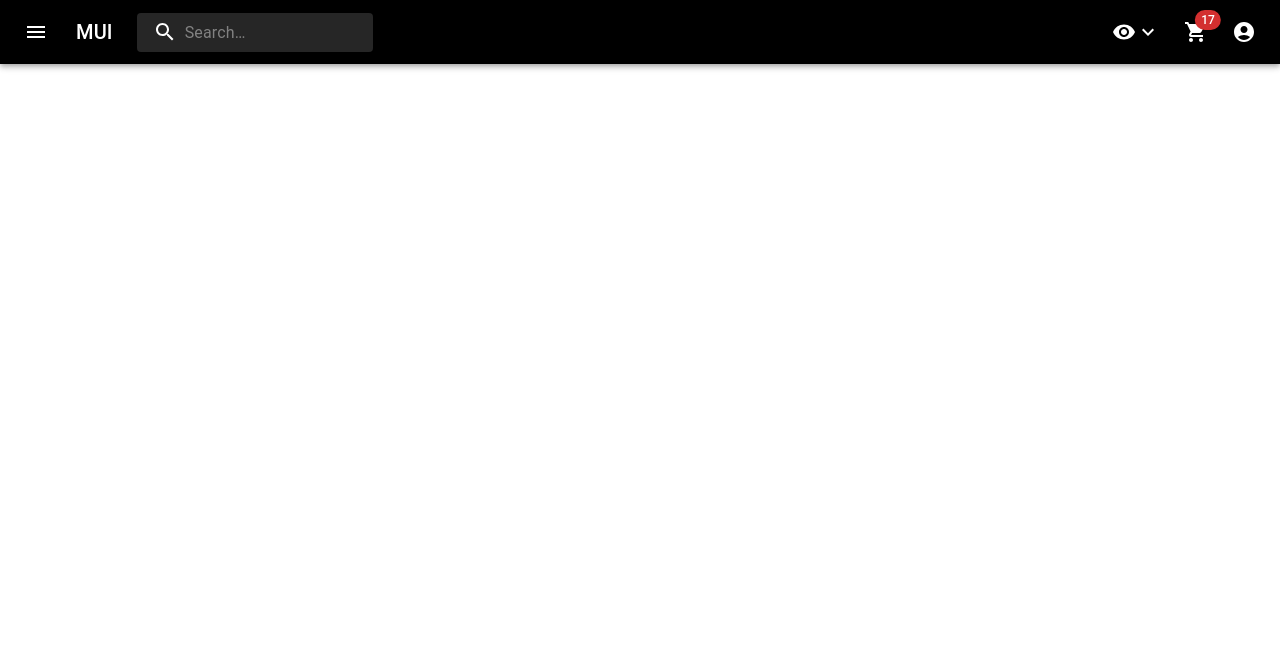
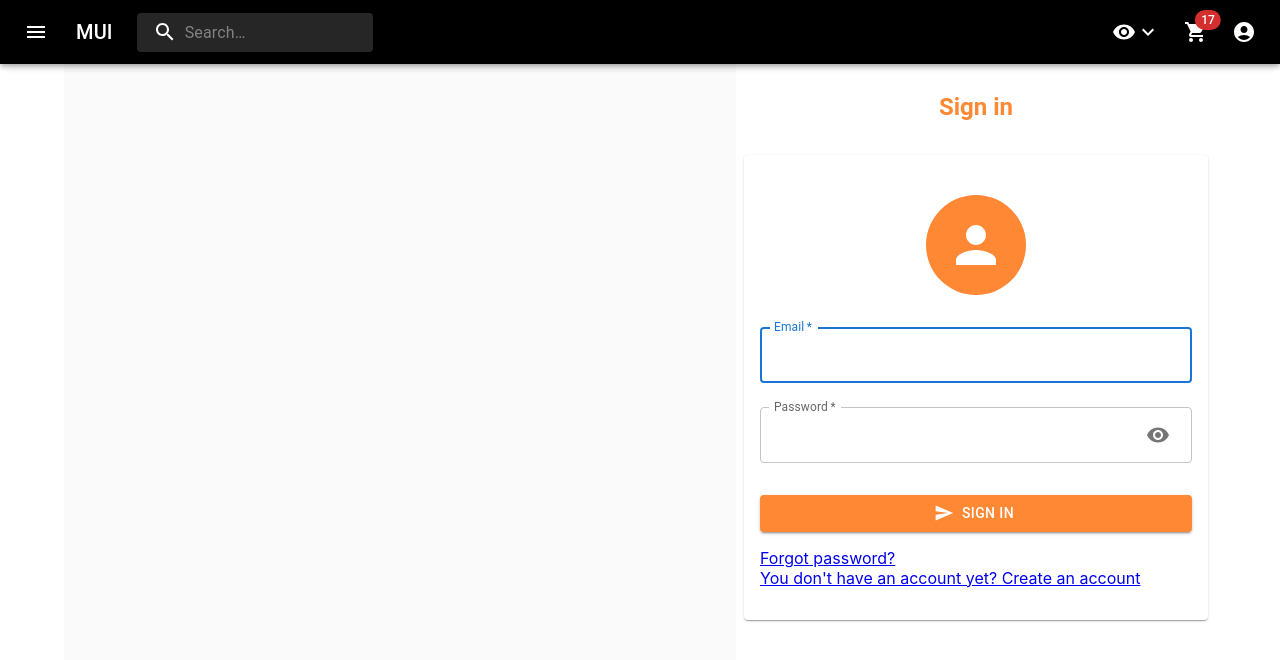
Before and after one commit to Klizlo/EventApp, a React (Create React App) app in the folder frontend/: page /login in a window 1280 px wide. Before the commit this address had no page. Shown: the top 660 px of the page. Built offline with nearby package versions, Linux system fonts and the light colour scheme.

Commit message:
Add login page
Modify NavBar. Now it's sticky.

Add dependency:
* @mui/lab

```diff
--- a/frontend/package.json
+++ b/frontend/package.json
@@ -7,6 +7,7 @@
     "@emotion/styled": "^11.11.0",
     "@mui/icons-material": "^5.14.16",
     "@mui/material": "^5.14.17",
+    "@mui/lab": "^5.0.0-alpha.152",
     "@testing-library/jest-dom": "^5.17.0",
     "@testing-library/react": "^13.4.0",
     "@testing-library/user-event": "^13.5.0",
--- a/frontend/src/App.js
+++ b/frontend/src/App.js
@@ -2,6 +2,7 @@ import './App.css';
 import NavBar from "./components/navigation/NavBar";
 import { BrowserRouter, Route, Routes} from 'react-router-dom';
 import React, {} from "react"
+import LoginPage from "./webpages/Account/LoginPage";
 
 function App() {
 
@@ -30,7 +31,7 @@ function App() {
         <BrowserRouter>
           <NavBar sites={sites}/>
           <Routes>
-            <Route />
+            <Route path="/login" element={<LoginPage />}/>
           </Routes>
         </BrowserRouter>
       </React.StrictMode>
--- a/frontend/src/components/navigation/NavBar.js
+++ b/frontend/src/components/navigation/NavBar.js
@@ -203,7 +203,7 @@ const NavBar = ({sites}) => {
 
     return (
         <Box sx={{ flexGrow: 1 }}>
-            <AppBar position="static" sx={{
+            <AppBar position="fixed" sx={{
                 background: "black"
             }}>
                 <Toolbar>
--- /dev/null
+++ b/frontend/src/webpages/Account/LoginPage.js
@@ -0,0 +1,168 @@
+import {useState} from "react";
+import {
+    Alert,
+    Avatar,
+    Box, Button,
+    Container,
+    Grid, IconButton, InputAdornment,
+    Paper,
+    TextField,
+    Typography
+} from "@mui/material";
+import {Person, VisibilityOff} from "@mui/icons-material";
+import {Link} from "react-router-dom";
+import {LoadingButton} from "@mui/lab";
+import SaveIcon from '@mui/icons-material/Send';
+import VisibilityIcon from "@mui/icons-material/Visibility";
+import ErrorIcon from '@mui/icons-material/Error';
+
+export default function LoginPage() {
+
+    const [data, setData] = useState({
+        email: "",
+        password: ""
+    });
+    const [checked, setChecked] = useState(false);
+    const [error, setError] = useState("");
+    const [emailError, setEmailError] = useState("");
+    const [passwordError, setPasswordError] = useState("");
+    const [showPassword, setShowPassword] = useState(false);
+    const [loading, setLoading] = useState(false);
+
+    const handleShowPassword = () => setShowPassword(!showPassword);
+
+    const handleChange = (e) => {
+        setData({...data, [e.target.name]: e.target.value});
+    };
+
+    const handleSubmit = async (e) => {
+        e.preventDefault();
+        setLoading(true);
+    };
+
+    return (
+        <Container>
+            <Grid container component="main" sx={{ height: '90vh', padding: '2% 0', mt: "20px" }}>
+                <Grid
+                    item
+                    xs={false}
+                    sm={4}
+                    md={7}
+                    sx={{
+                        backgroundImage: '',
+                        backgroundRepeat: 'no-repeat',
+                        backgroundColor: (t) =>
+                            t.palette.mode === 'light' ? t.palette.grey[50] : t.palette.grey[900],
+                        backgroundSize: 'cover',
+                        backgroundPosition: 'center',
+                    }}/>
+                <Grid item xs={12} sm={8} md={5} elevation={6} square>
+                    <Typography
+                        variant="h5"
+                        mt="10%"
+                        color="#FF8834"
+                    >
+                        <strong>Sign in</strong>
+                    </Typography>
+                    <Box
+                        component={Paper}
+                        sx={{
+                            my: 4,
+                            mx: 1,
+                            px: 2,
+                            py: 4,
+                            display: 'flex',
+                            flexDirection: 'column',
+                            alignItems: 'center',
+                        }}>
+                        <Avatar sx={{ m: 1, bgcolor: '#FF8834' , width: "100px", height: "100px"}} >
+                            <Person style={{
+                                fontSize: 60
+                            }}/>
+                        </Avatar>
+                        <Box component="form" method="POST" onSubmit={handleSubmit} sx={{ mt: 1 }}>
+                            <TextField
+                                error={emailError !== ""}
+                                margin="normal"
+                                required
+                                fullWidth
+                                id="email"
+                                onChange={handleChange}
+                                label="Email"
+                                name="email"
+                                value={data.email}
+                                autoComplete="email"
+                                autoFocus
+                                InputProps={{
+                                    startAdornment: (
+                                        <InputAdornment position="start">
+                                            {emailError !== "" && <ErrorIcon color="error" />}
+                                        </InputAdornment>
+                                    )
+                                }}
+                                helperText={emailError}
+                            />
+                            <TextField
+                                margin="normal"
+                                error={passwordError !== ""}
+                                required
+                                fullWidth
+                                name="password"
+                                onChange={handleChange}
+                                value={data.password}
+                                label="Password"
+                                type={showPassword ? "text" : "password"}
+                                id="password"
+                                autoComplete="current-password"
+                                InputProps={{
+                                    endAdornment: (
+                                        <IconButton onClick={handleShowPassword}>
+                                            {showPassword ? <VisibilityOff /> : <VisibilityIcon />}
+                                        </IconButton>
+                                    ),
+                                    startAdornment: (
+                                        <InputAdornment position="start">
+                                            {passwordError !== "" && <ErrorIcon color="error"/>}
+                                        </InputAdornment>
+                                    )
+                                }}
+                                helperText={passwordError}
+                            />
+                            {error && <Alert severity="error">{error}</Alert>}
+                            <LoadingButton
+                                type="submit"
+                                fullWidth
+                                loading={loading}
+                                loadingPosition="start"
+                                startIcon={<SaveIcon />}
+                                variant="contained"
+                                sx={{
+                                    mt: 3,
+                                    mb: 2,
+                                    background: '#FF8834',
+                                    '&:hover': {
+                                        backgroundColor: 'black'
+                                    }
+                                }}
+                            >
+                                Sign in
+                            </LoadingButton>
+                            <Grid container>
+                                <Grid item>
+                                    <Link href="/signup" variant="body2">
+                                        {"Forgot password?"}
+                                    </Link>
+                                </Grid>
+                                <Grid item>
+                                    <Link href="/signup" variant="body2">
+                                        {"You don't have an account yet? Create an account"}
+                                    </Link>
+                                </Grid>
+                            </Grid>
+                        </Box>
+                    </Box>
+                </Grid>
+            </Grid>
+        </Container>
+    );
+}
```
Also changed, not shown: 1 other file (tests, documents, lock files or other folders).
